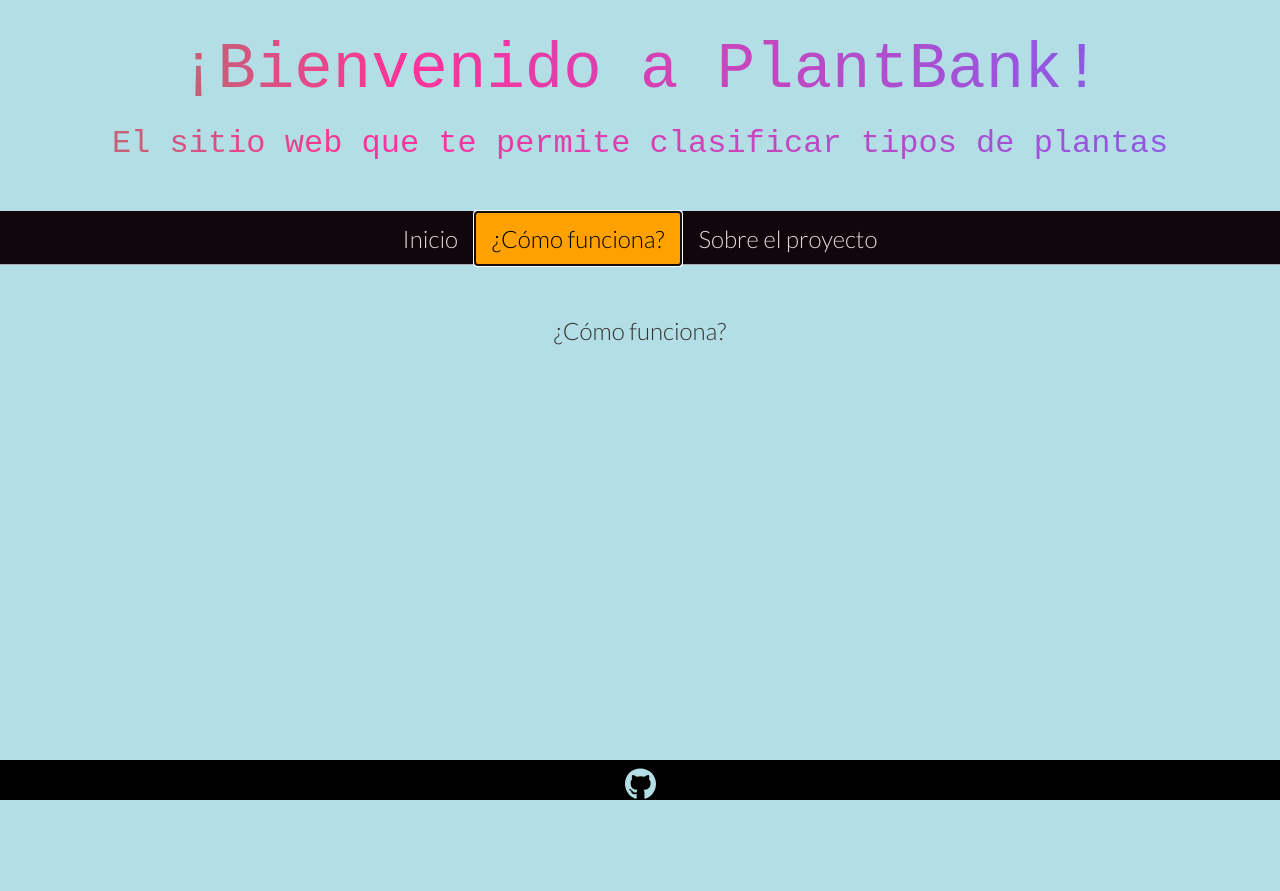
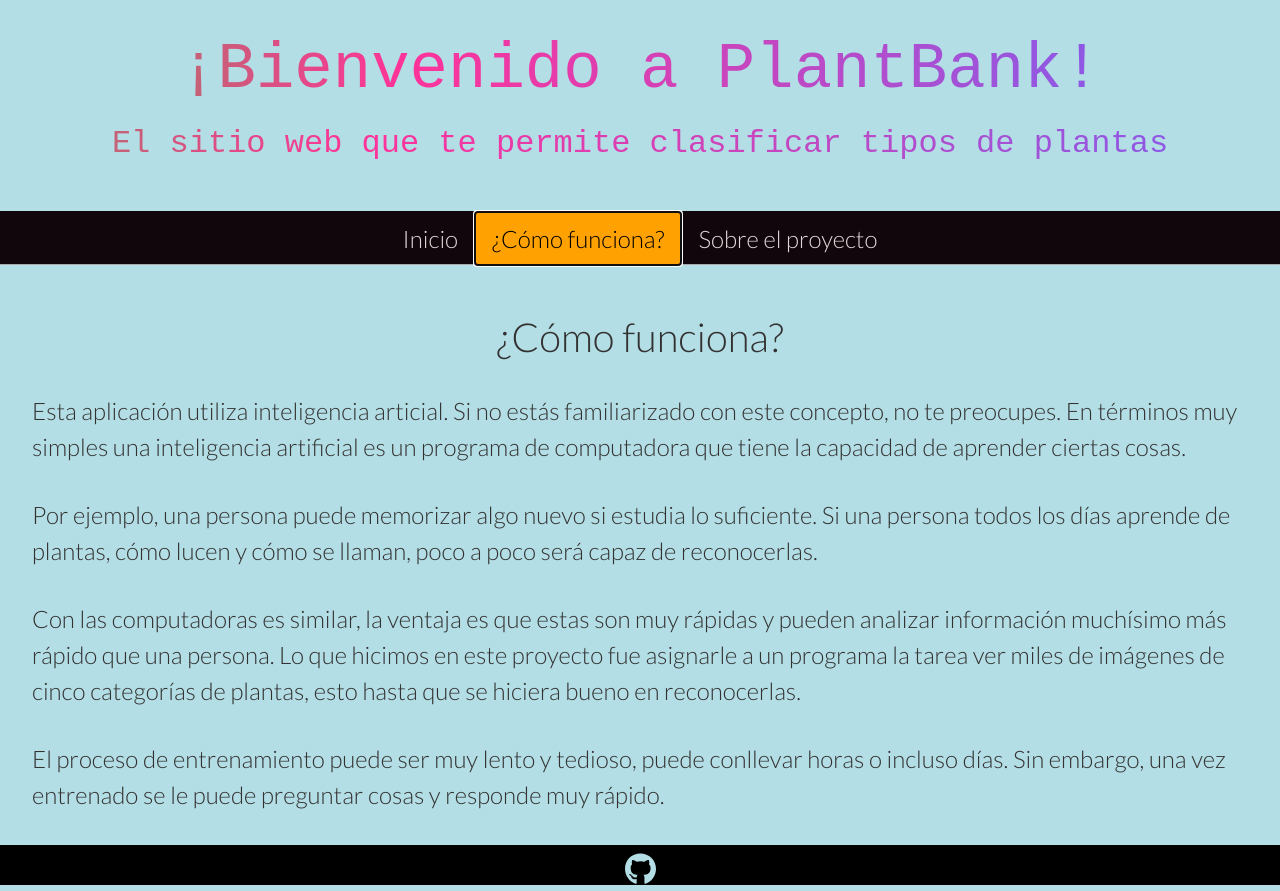
Before and after one commit to Solrak97/tf-vgg16-flowerdata, a React (Create React App) app in the folder client-app/: page / in a window 1280 px wide. Both pictures are taken after a click on the tab "¿Cómo funciona?". Before the commit the page ends 806 px from the top, so only its background shows below. Built offline with nearby package versions, Linux system fonts and the light colour scheme.

Commit message:
feat(how): How it works tab

```diff
--- a/client-app/src/components/HowItWorks.js
+++ b/client-app/src/components/HowItWorks.js
@@ -1,3 +1,35 @@
+const pStyles = {
+  margin: "2rem",
+};
 export default function HowItWorks() {
-  return <div className="how-it-works">¿Cómo funciona?</div>;
+  return (
+    <div className="layout-container">
+      <h1>¿Cómo funciona?</h1>
+      <p style={pStyles}>
+        Esta aplicación utiliza inteligencia articial. Si no estás familiarizado
+        con este concepto, no te preocupes. En términos muy simples una
+        inteligencia artificial es un programa de computadora que tiene la
+        capacidad de aprender ciertas cosas.
+      </p>
+      <p style={pStyles}>
+        Por ejemplo, una persona puede memorizar algo nuevo si estudia lo
+        suficiente. Si una persona todos los días aprende de plantas, cómo lucen
+        y cómo se llaman, poco a poco será capaz de reconocerlas.
+      </p>
+
+      <p style={pStyles}>
+        Con las computadoras es similar, la ventaja es que estas son muy rápidas
+        y pueden analizar información muchísimo más rápido que una persona. Lo
+        que hicimos en este proyecto fue asignarle a un programa la tarea ver
+        miles de imágenes de cinco categorías de plantas, esto hasta que se
+        hiciera bueno en reconocerlas.
+      </p>
+
+      <p style={pStyles}>
+        El proceso de entrenamiento puede ser muy lento y tedioso, puede
+        conllevar horas o incluso días. Sin embargo, una vez entrenado se le
+        puede preguntar cosas y responde muy rápido.
+      </p>
+    </div>
+  );
 }
```
